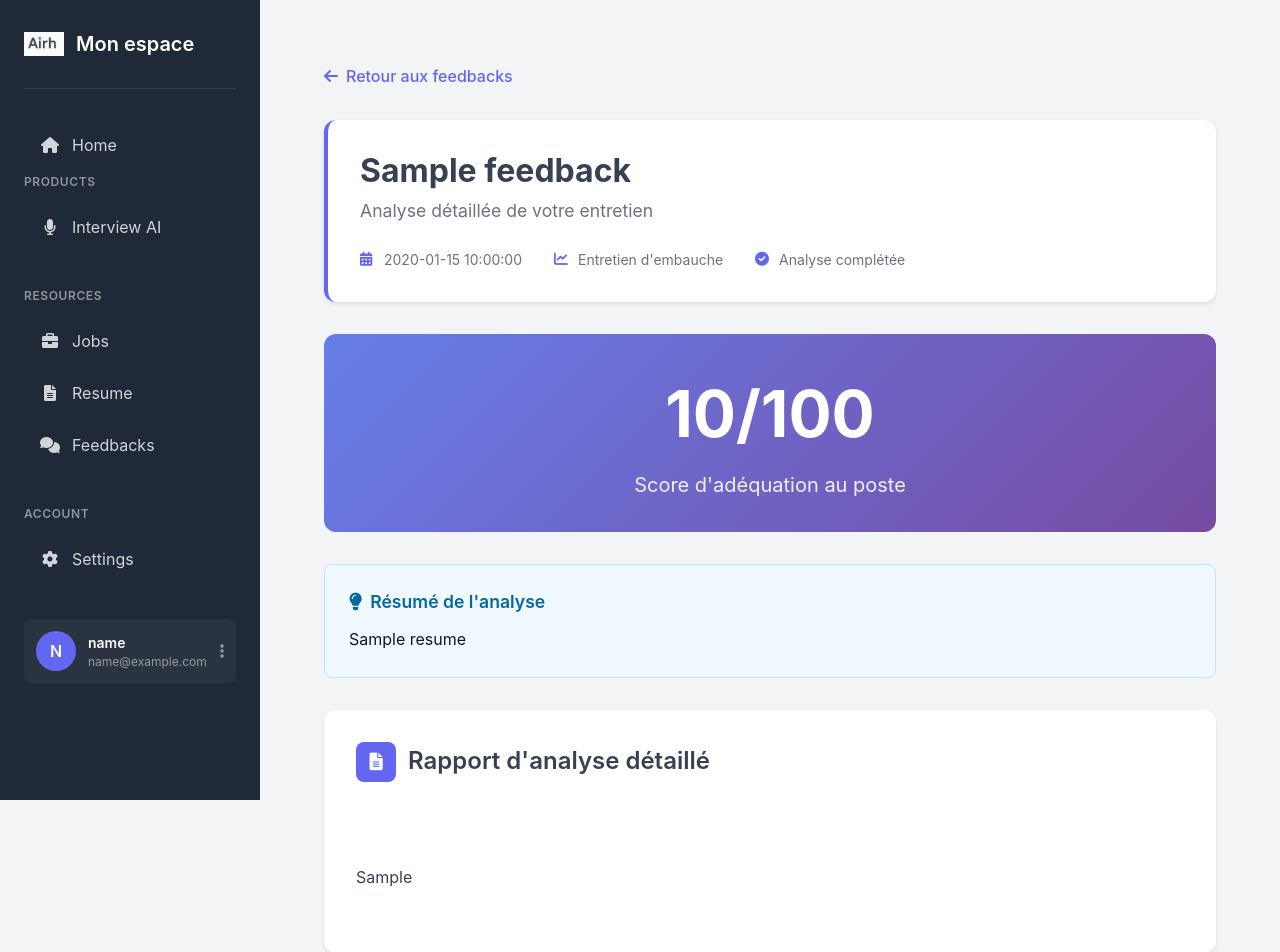
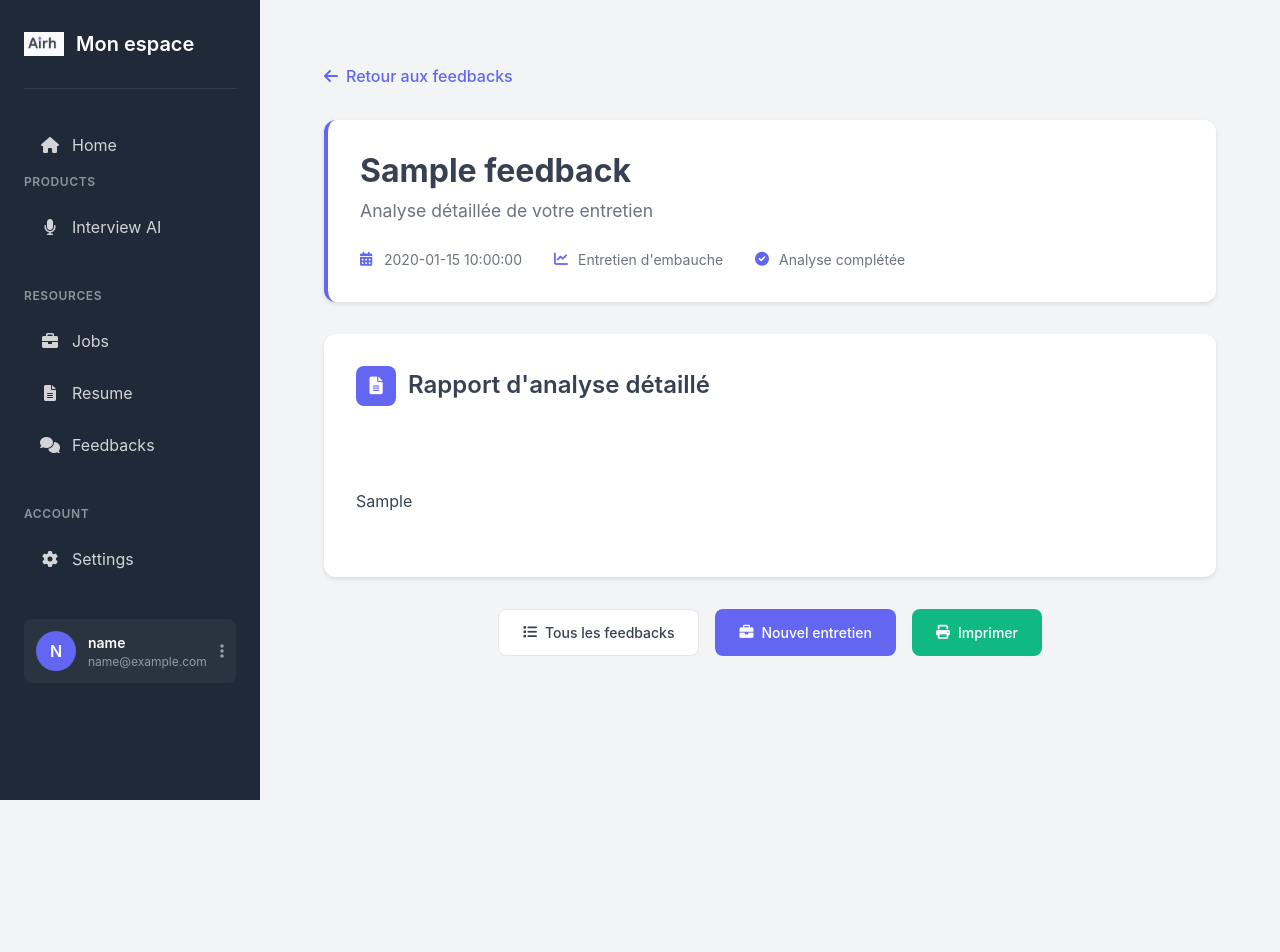
Before and after one commit to quentinL52/AI_interview_front, a Flask app: template templates/feedback_details.html in a window 1280 px wide. Shown: the top 952 px of the page. After the commit the page ends 800 px from the top, so only its background shows below. Run offline with Flask 3, Linux system fonts and the light colour scheme; the visitor is signed in with stand-in values (Sample User, id 1); tables that the repository leaves empty hold one stand-in row (values such as "Sample post"); the template is opened without the code that fills it: most values are stand-ins (such as "Sample title", 1, 10 or a date in 2020); parts of the project's set-up code (start-up, migrations or seed data) failed here and were passed over.

Commit message:
Update feedback_details.html

```diff
--- a/templates/feedback_details.html
+++ b/templates/feedback_details.html
@@ -67,26 +67,6 @@
     .meta-item i {
         color: var(--primary-color);
         width: 16px;
-    }
-
-    .score-overview {
-        background: linear-gradient(135deg, #667eea 0%, #764ba2 100%);
-        color: white;
-        border-radius: 0.75rem;
-        padding: 2rem;
-        margin-bottom: 2rem;
-        text-align: center;
-    }
-
-    .score-value {
-        font-size: 4rem;
-        font-weight: 700;
-        margin-bottom: 0.5rem;
-    }
-
-    .score-label {
-        font-size: 1.25rem;
-        opacity: 0.9;
     }
 
     .feedback-content {
@@ -164,29 +144,6 @@
         margin-bottom: 1rem;
     }
 
-    .summary-box {
-        background: #F0F9FF;
-        border: 1px solid #BAE6FD;
-        border-radius: 0.5rem;
-        padding: 1.5rem;
-        margin-bottom: 2rem;
-    }
-
-    .summary-title {
-        font-size: 1.1rem;
-        font-weight: 600;
-        color: #0369A1;
-        margin-bottom: 0.75rem;
-        display: flex;
-        align-items: center;
-        gap: 0.5rem;
-    }
-
-    .summary-text {
-        color: #0F172A;
-        line-height: 1.6;
-    }
-
     .action-buttons {
         display: flex;
         gap: 1rem;
@@ -241,6 +198,18 @@
         color: white;
     }
 
+    .no-content {
+        text-align: center;
+        padding: 3rem;
+        color: #6B7280;
+    }
+
+    .no-content i {
+        font-size: 3rem;
+        margin-bottom: 1rem;
+        color: #D1D5DB;
+    }
+
     @media (max-width: 768px) {
         .feedback-detail-container {
             padding: 1rem;
@@ -251,12 +220,19 @@
             gap: 0.75rem;
         }
 
-        .score-value {
-            font-size: 3rem;
+        .action-buttons {
+            flex-direction: column;
+        }
+    }
+
+    @media print {
+        .breadcrumb-nav,
+        .action-buttons {
+            display: none;
         }
 
-        .action-buttons {
-            flex-direction: column;
+        .feedback-detail-container {
+            padding: 0;
         }
     }
 </style>
@@ -291,25 +267,6 @@
         </div>
     </div>
 
-    <!-- Score d'adéquation (si disponible) -->
-    {% if feedback.feedback_data and feedback.feedback_data.get('score_adequation') %}
-    <div class="score-overview">
-        <div class="score-value">{{ feedback.feedback_data.score_adequation }}/100</div>
-        <div class="score-label">Score d'adéquation au poste</div>
-    </div>
-    {% endif %}
-
-    <!-- Résumé rapide (si disponible) -->
-    {% if feedback.feedback_data and feedback.feedback_data.get('resume') %}
-    <div class="summary-box">
-        <div class="summary-title">
-            <i class="fas fa-lightbulb"></i>
-            Résumé de l'analyse
-        </div>
-        <div class="summary-text">{{ feedback.feedback_data.resume }}</div>
-    </div>
-    {% endif %}
-
     <!-- Contenu principal de l'analyse -->
     <div class="feedback-content">
         <h2 class="section-title">
@@ -322,8 +279,14 @@
         <div class="content-text" id="analysisContent">
             {% if feedback.get('analysis_report') %}
                 {{ feedback.analysis_report }}
+            {% elif feedback.get('feedback_data') and feedback.feedback_data.get('analysis_report') %}
+                {{ feedback.feedback_data.analysis_report }}
             {% else %}
-                <p>Aucune analyse détaillée disponible pour ce feedback.</p>
+                <div class="no-content">
+                    <i class="fas fa-exclamation-triangle"></i>
+                    <h3>Aucune analyse disponible</h3>
+                    <p>L'analyse de cet entretien n'est pas disponible ou en cours de traitement.</p>
+                </div>
             {% endif %}
         </div>
     </div>
```
